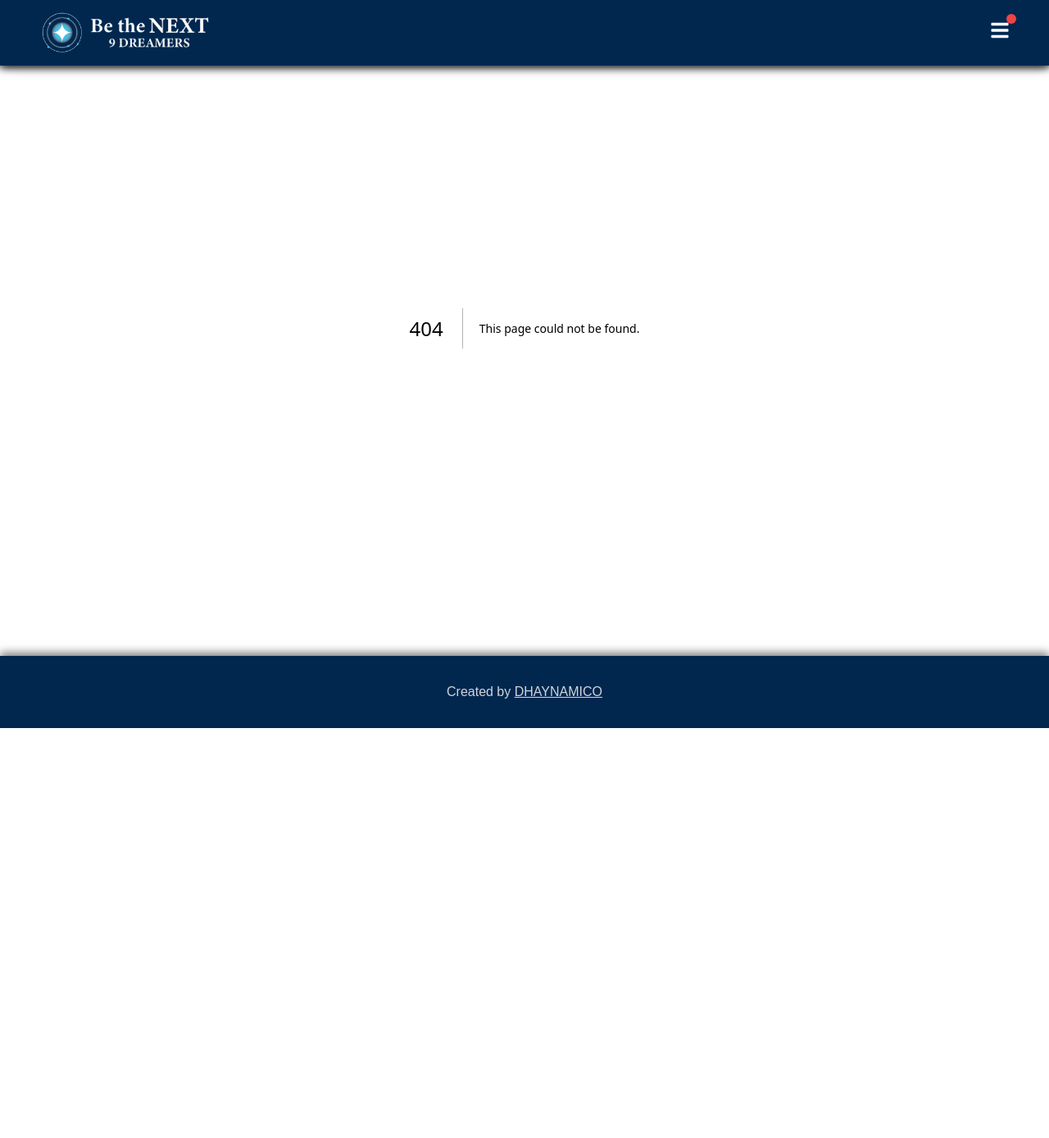
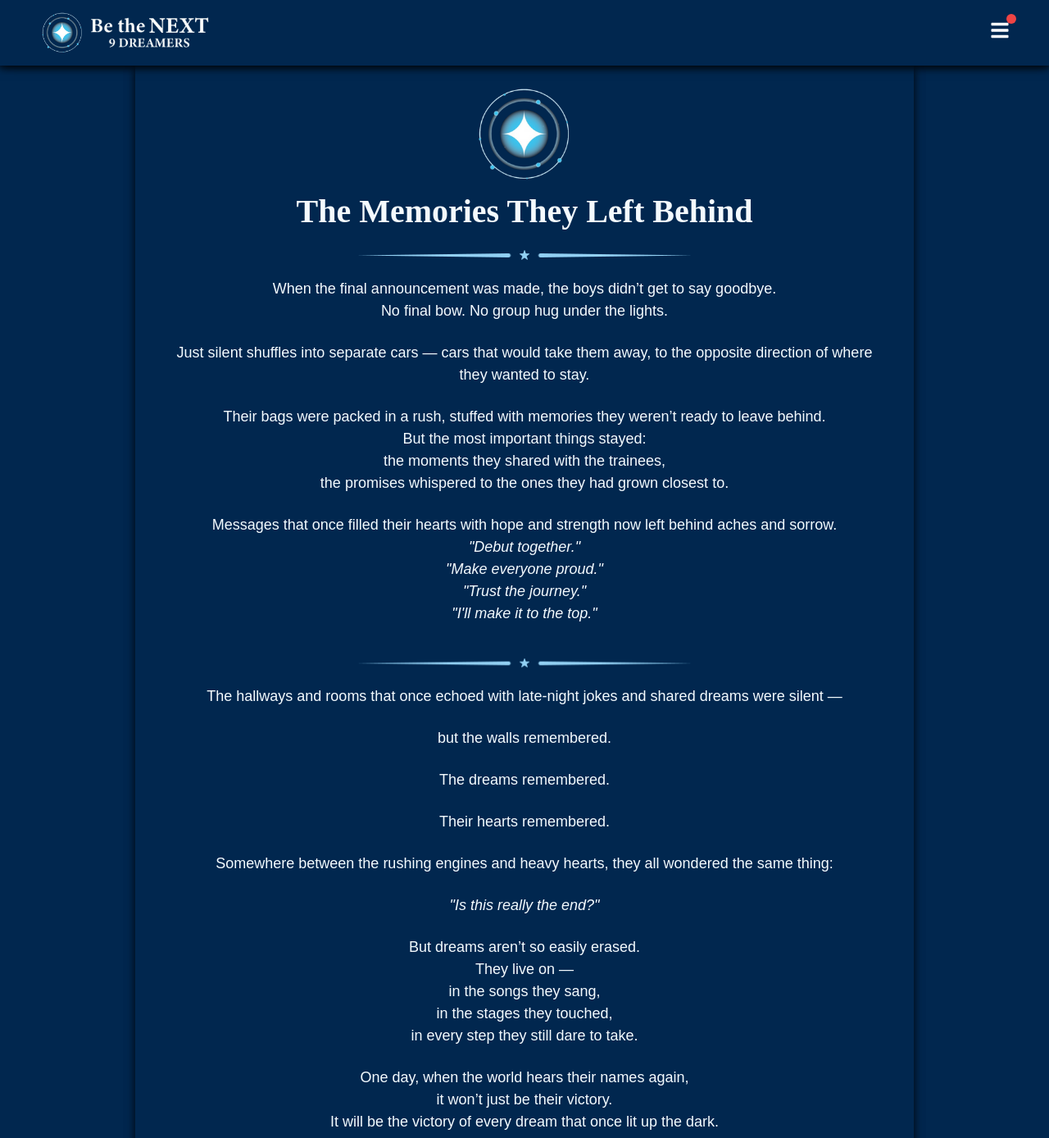
Before and after one commit to dadalman/btn-bias-list, a Next.js app: page /messages/02 in a window 1280 px wide. Before the commit this address had no page. Shown: the top 1388 px of the page at 82% size. Before the commit the page ends 888 px from the top, so only its background shows below. Built offline with nearby package versions, Linux system fonts and the light colour scheme.

Commit message:
Made two versions available

```diff
--- /dev/null
+++ b/app/messages/02/page.tsx
@@ -0,0 +1,130 @@
+"use client"; // Add this line at the top of the file
+
+import { FaArrowLeft } from "react-icons/fa";
+
+export default function StoryPage() {
+  return (
+    <>
+      <section
+        className="w-auto flex flex-col items-center mt-16 md:mt-20 min-h-screen"
+        style={{ backgroundColor: "#01274F" }}
+      >
+        <div className="px-10 md:px-30 w-auto md:w-[950px] sm:w-[556px] p-4 bg-[#01274F] shadow-[0px_4px_10px_rgba(0,0,0,0.5),_-0px_4px_10px_rgba(0,0,0,0.5)] flex flex-col items-center text-center">
+          <img
+            src="/assets/icons/btn-logo-transparent.png"
+            alt="Bias List"
+            width="128"
+            height="128"
+            className="mb-4 mt-1"
+          />
+
+          <h2 className="font-markazi font-bold text-[28px] md:text-[40px] text-[#F4FAFE] -mt-4">
+            The Memories They Left Behind
+          </h2>
+
+          <img
+            src="/assets/images/star-divider.png"
+            alt="Star Divider"
+            width="500"
+            height="20"
+            className="md:mt-4 md:mb-5 mb-5 mt-4"
+          />
+
+          <p className="font-inter text-[16px] md:text-[18px] text-[#F4FAFE] mb-6">
+            When the final announcement was made, the boys didn’t get to say
+            goodbye. <br /> No final bow. No group hug under the lights.
+          </p>
+
+          <p className="font-inter text-[16px] md:text-[18px] text-[#F4FAFE] mb-6">
+            Just silent shuffles into separate cars — cars that would take them
+            away, to the opposite direction of where they wanted to stay.
+          </p>
+
+          <p className="font-inter text-[16px] md:text-[18px] text-[#F4FAFE] mb-6">
+            Their bags were packed in a rush, stuffed with memories they weren’t
+            ready to leave behind.
+            <br /> But the most important things stayed: <br />
+            the moments they shared with the trainees, <br />
+            the promises whispered to the ones they had grown closest to.
+          </p>
+
+          <p className="font-inter text-[16px] md:text-[18px] text-[#F4FAFE] mb-6">
+            Messages that once filled their hearts with hope and strength now
+            left behind aches and sorrow. <br />
+            <em>"Debut together."</em> <br /> <em>"Make everyone proud."</em>
+            <br />
+            <em>"Trust the journey."</em> <br />
+            <em>"I'll make it to the top."</em>
+          </p>
+
+          <img
+            src="/assets/images/star-divider.png"
+            alt="Star Divider"
+            width="500"
+            height="20"
+            className="md:mt-4 md:mb-5 mb-5 mt-2"
+          />
+
+          <p className="font-inter text-[16px] md:text-[18px] text-[#F4FAFE] mb-6">
+            The hallways and rooms that once echoed with late-night jokes and
+            shared dreams were silent —
+          </p>
+
+          <p className="font-inter text-[16px] md:text-[18px] text-[#F4FAFE] mb-6">
+            but the walls remembered.
+          </p>
+
+          <p className="font-inter text-[16px] md:text-[18px] text-[#F4FAFE] mb-6">
+            The dreams remembered.
+          </p>
+
+          <p className="font-inter text-[16px] md:text-[18px] text-[#F4FAFE] mb-6">
+            Their hearts remembered.
+          </p>
+
+          <p className="font-inter text-[16px] md:text-[18px] text-[#F4FAFE] mb-6">
+            Somewhere between the rushing engines and heavy hearts, they all
+            wondered the same thing:
+          </p>
+
+          <p className="font-inter text-[16px] md:text-[18px] text-[#F4FAFE] mb-6">
+            <em>"Is this really the end?"</em>
+          </p>
+
+          <p className="font-inter text-[16px] md:text-[18px] text-[#F4FAFE] mb-6">
+            But dreams aren’t so easily erased. <br /> They live on — <br />
+            in the songs they sang, <br />
+            in the stages they touched, <br />
+            in every step they still dare to take.
+          </p>
+
+          <p className="font-inter text-[16px] md:text-[18px] text-[#F4FAFE] mb-6">
+            One day, when the world hears their names again, <br />
+            it won’t just be their victory. <br />
+            It will be the victory of every dream that once lit up the dark.
+          </p>
+
+          <img
+            src="/assets/images/star-divider.png"
+            alt="Star Divider"
+            width="500"
+            height="20"
+            className="md:mt-4 mt-2 mb-1"
+          />
+
+          <p className="font-inter text-[14px] md:text-[16px] text-[#F4FAFE] mt-4">
+            Written by <span className="font-bold">DHAYNAMICO</span>
+          </p>
+
+          <button
+            onClick={() => window.history.back()}
+            className="mt-6 flex items-center justify-center gap-2 px-6 py-3 mb-5 border-2 border-[#F4FAFE] bg-[#002042] text-[#F4FAFE] text-lg font-semibold"
+          >
+            <FaArrowLeft className="text-2xl" />
+            Go Back
+          </button>
+        </div>
+      </section>
+    </>
+  );
+}
--- a/components/Navbar.tsx
+++ b/components/Navbar.tsx
@@ -162,7 +162,7 @@ const Navbar = () => {
             </div>
             <div className="flex justify-center">
               <a
-                href="/messages"
+                href="/messages/01"
                 className="block text-center hover:text-gray-300"
               >
                 Message
```
Also changed, not shown: app/messages/01/page.tsx (renamed from app/messages/page.tsx).
